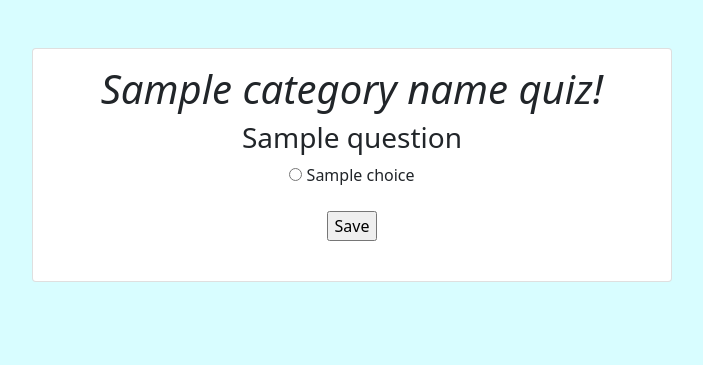
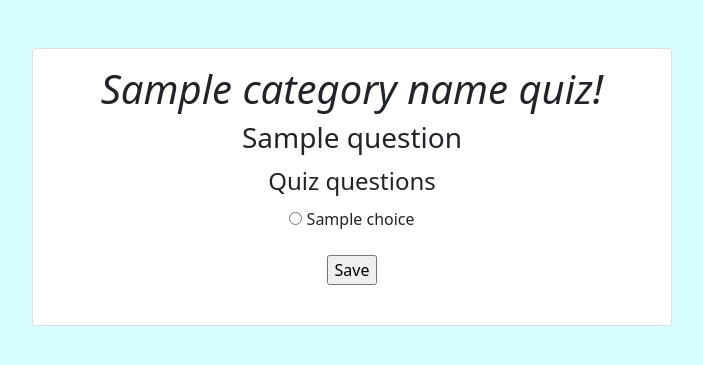
Before and after one commit to KC-software-en/QuizMe, a Django app: template Education/templates/edu_quiz/edu_detail.html in a window 1280 px wide. Shown: the part 124-489 px from the top of the page, without its empty margins (288-991 px from the left). Run offline with Django 5.2, Linux system fonts and the light colour scheme; the template is opened without the code that fills it: most values are stand-ins (such as "Sample title", 1, 10 or a date in 2020).

Commit message:
Added a legend for the fieldset.

```diff
--- a/Education/templates/edu_quiz/edu_detail.html
+++ b/Education/templates/edu_quiz/edu_detail.html
@@ -74,6 +74,7 @@
 
                                             <!--group related elements in a form with fieldset-->
                                             <fieldset>
+                                                <legend>Quiz questions</legend>
                                                 <!--iterate over the choices attribute to add a radio button for each choice
                                                  associated with a specific question in the database-->
                                                 {% for choice in choices %}
```
